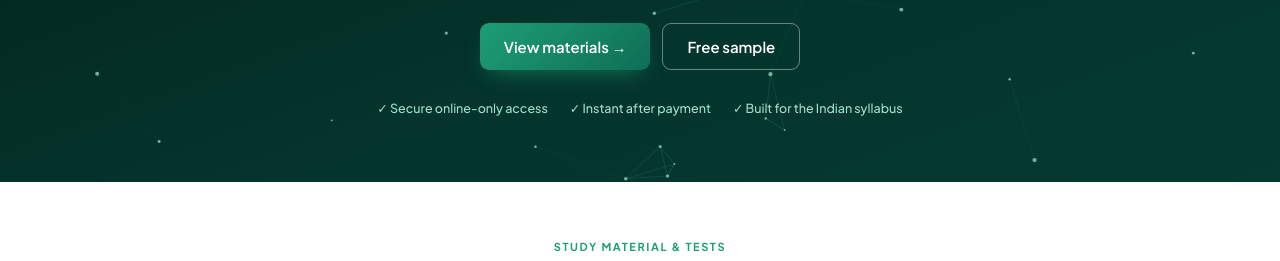
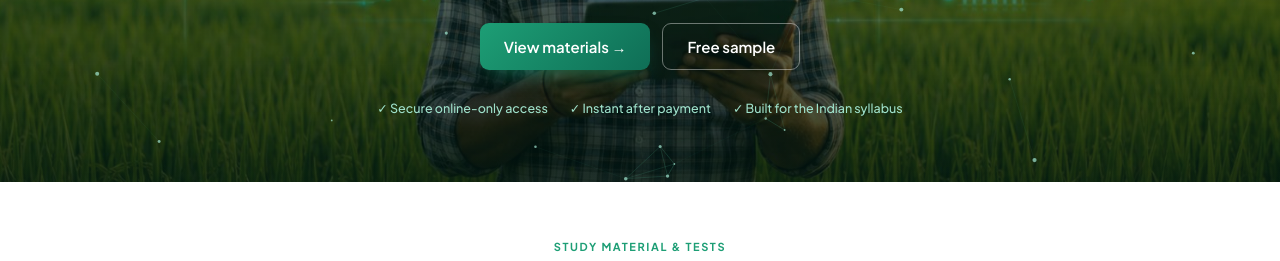
Before and after one commit to dileepsean/AgriVidya, a website: page aao.html in a window 1280 px wide. Shown: the part 371-632 px from the top of the page. Drawn offline with nearby package versions, Linux system fonts and the light colour scheme.

Commit message:
Add files via upload

```diff
--- a/aao.html
+++ b/aao.html
@@ -30,6 +30,12 @@ nav .logo{height:36px;width:auto;display:block}
 .hero{position:relative;overflow:hidden;background:radial-gradient(900px 420px at 80% -10%,rgba(29,158,117,.4),transparent 60%),linear-gradient(160deg,#021E17,#04342C 60%,#053a30);color:#fff;text-align:center;padding:4.5rem 1.3rem 4rem}
 .hero canvas{position:absolute;inset:0;z-index:1;opacity:.85}
 .hero>*{position:relative;z-index:2}
+.hero .hc{position:absolute;inset:0;z-index:0;overflow:hidden}
+.hc .s{position:absolute;inset:0;background-size:cover;background-position:center;opacity:0;transition:opacity 1.5s ease;transform:scale(1.05);animation:hckb 16s ease-in-out infinite alternate}
+.hc .s.on{opacity:1}
+@keyframes hckb{from{transform:scale(1.05)}to{transform:scale(1.16)}}
+.hc::after{content:"";position:absolute;inset:0;background:linear-gradient(180deg,rgba(2,30,23,.6),rgba(2,30,23,.48) 42%,rgba(2,22,18,.8))}
+@media(prefers-reduced-motion:reduce){.hc .s{animation:none}}
 .eyebrow{display:inline-flex;align-items:center;gap:8px;background:rgba(15,110,86,.5);border:1px solid rgba(93,202,165,.4);color:var(--gp);font-size:12.5px;font-weight:600;padding:7px 16px;border-radius:30px;margin-bottom:18px;backdrop-filter:blur(4px)}
 .eyebrow .d{width:7px;height:7px;border-radius:50%;background:var(--gl);animation:p 2s infinite}
 @keyframes p{0%,100%{opacity:1}50%{opacity:.4}}
@@ -115,6 +121,14 @@ footer .cp{font-size:11px;color:var(--g);margin-top:10px}
 </nav>
 
 <header class="hero">
+  <div class="hc" id="hc">
+    <div class="s on" style="background-image:url('/av-hero-1.jpg')"></div>
+    <div class="s" style="background-image:url('/av-hero-3.jpg')"></div>
+    <div class="s" style="background-image:url('/av-hero-6.jpg')"></div>
+    <div class="s" style="background-image:url('/av-hero-4.jpg')"></div>
+    <div class="s" style="background-image:url('/av-hero-2.jpg')"></div>
+    <div class="s" style="background-image:url('/av-hero-5.jpg')"></div>
+  </div>
   <canvas id="fx"></canvas>
   <div class="eyebrow"><span class="d"></span>Karnataka KPSC · AO / AAO 2026</div>
   <h1 class="disp">Everything to clear <em>AO / AAO</em> — in one place.</h1>
@@ -317,6 +331,10 @@ async function buyMaterial(id,amount,desc){
   }catch(e){ alert('Could not start payment. Try again or WhatsApp +91 9492982424.'); }
 }
 
+/* hero carousel crossfade */
+(function(){ var s=document.querySelectorAll('#hc .s'); if(s.length<2) return; var i=0;
+  setInterval(function(){ s[i].classList.remove('on'); i=(i+1)%s.length; s[i].classList.add('on'); }, 5000);
+})();
 /* reveal on scroll */
 (function(){
   if(window.matchMedia&&window.matchMedia('(prefers-reduced-motion: reduce)').matches) return;
```
Also changed, not shown: index.html (+18 -1 lines), av-hero-1.jpg (added), av-hero-2.jpg (added), av-hero-3.jpg (added), av-hero-4.jpg (added), av-hero-5.jpg (added), av-hero-6.jpg (added).
